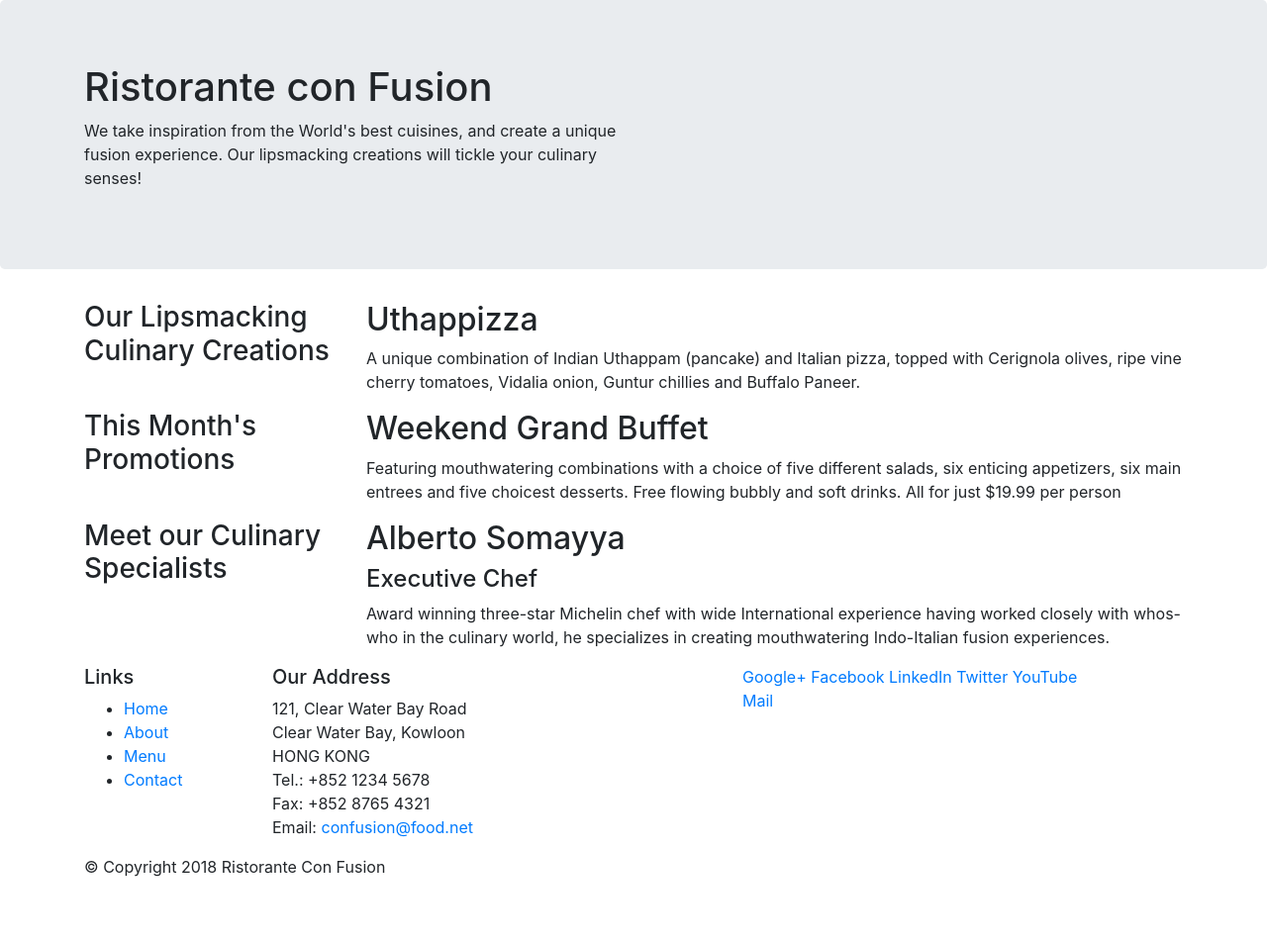
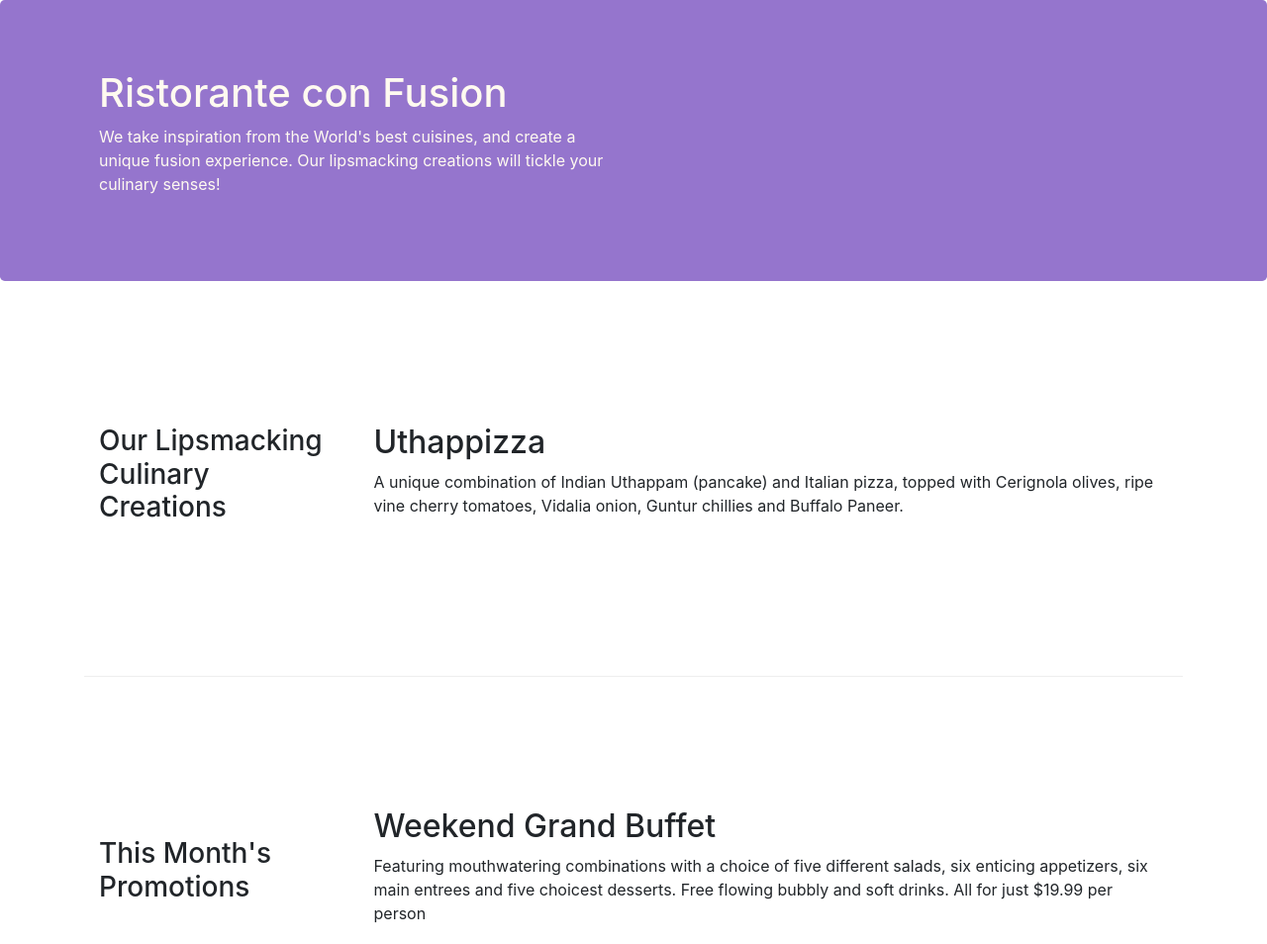
Before and after one commit to NickCampbellUCSD/full-stack-web-development-certificate, a website: page bootstrap/conFusion/index.html in a window 1280 px wide. Shown: the top 954 px of the page at 99% size. Before the commit the page ends 904 px from the top, so only its background shows below. Drawn offline with nearby package versions, Linux system fonts and the light colour scheme.

Commit message:
bootstrap grid pt 2

```diff
--- /dev/null
+++ b/bootstrap/conFusion/css/styles.css
@@ -0,0 +1,30 @@
+.row-header{
+    margin:0px auto;
+    padding:0px;
+}
+
+.row-content {
+    margin:0px auto;
+    padding: 50px 0px 50px 0px;
+    border-bottom: 1px ridge;
+    min-height:400px;
+}
+
+.footer{
+    background-color: #D1C4E9;
+    margin:0px auto;
+    padding: 20px 0px 20px 0px;
+}
+
+.jumbotron {
+    padding:70px 30px 70px 30px;
+    margin:0px auto;
+    background: #9575CD ;
+    color:floralwhite;
+}
+
+address{
+    font-size:80%;
+    margin:0px;
+    color:#0f0f0f;
+}
--- a/bootstrap/conFusion/index.html
+++ b/bootstrap/conFusion/index.html
@@ -10,6 +10,8 @@
     <!-- Bootstrap CSS -->
     <link rel="stylesheet" href="node_modules/bootstrap/dist/css/bootstrap.min.css">
 
+    <link href="css/styles.css" rel="stylesheet">
+
     <title>Ristorante Con Fusion</title>
 </head>
 
@@ -17,7 +19,7 @@
 
     <header class="jumbotron">
         <div class="container">
-            <div class="row">
+            <div class="row row-header">
                 <div class="col-12 col-sm-6">
                     <h1>Ristorante con Fusion</h1>
                     <p>We take inspiration from the World's best cuisines, and create a unique fusion experience. Our lipsmacking creations will tickle your culinary senses!</p>
@@ -29,7 +31,7 @@
     </header>
 
     <div class="container">
-        <div class="row">
+        <div class="row row-content align-items-center">
             <div class="col-12 col-sm-4 col-md-3">
                 <h3>Our Lipsmacking Culinary Creations</h3>
             </div>
@@ -40,7 +42,7 @@
         </div>
 
 
-        <div class="row">
+        <div class="row row-content align-items-center">
             <div class="col-12 col-sm-4 col-md-3">
                 <h3>This Month's Promotions</h3>
             </div>
@@ -50,7 +52,7 @@
             </div>
         </div>
 
-        <div class="row">
+        <div class="row row-content align-items-center">
             <div class="col-12 col-sm-4 col-md-3">
                 <h3>Meet our Culinary Specialists</h3>
             </div>
@@ -62,12 +64,12 @@
         </div>
     </div>
 
-    <footer>
+    <footer class="footer">
         <div class="container">
             <div class="row">
                 <div class="col-4 col-sm-2">
                     <h5>Links</h5>
-                    <ul>
+                    <ul class="list-unstyled">
                         <li><a href="#">Home</a></li>
                         <li><a href="#">About</a></li>
                         <li><a href="#">Menu</a></li>
@@ -85,8 +87,8 @@
 		              Email: <a href="mailto:confusion@food.net">confusion@food.net</a>
 		           </address>
                 </div>
-                <div class="col-12 col-sm-4">
-                    <div>
+                <div class="col-12 col-sm-4 align-self-center">
+                    <div class="text-center">
                         <a href="http://google.com/+">Google+</a>
                         <a href="http://www.facebook.com/profile.php?id=">Facebook</a>
                         <a href="http://www.linkedin.com/in/">LinkedIn</a>
@@ -96,7 +98,7 @@
                     </div>
                 </div>
            </div>
-           <div class="row">
+           <div class="row justify-content-center">
                 <div class="col-auto">
                     <p>© Copyright 2018 Ristorante Con Fusion</p>
                 </div>
--- /dev/null
+++ b/bootstrap/conFusion/styles.css
@@ -0,0 +1,30 @@
+.row-header{
+    margin:0px auto;
+    padding:0px;
+}
+
+.row-content {
+    margin:0px auto;
+    padding: 50px 0px 50px 0px;
+    border-bottom: 1px ridge;
+    min-height:400px;
+}
+
+.footer{
+    background-color: #D1C4E9;
+    margin:0px auto;
+    padding: 20px 0px 20px 0px;
+}
+
+.jumbotron {
+    padding:70px 30px 70px 30px;
+    margin:0px auto;
+    background: #9575CD ;
+    color:floralwhite;
+}
+
+address{
+    font-size:80%;
+    margin:0px;
+    color:#0f0f0f;
+}
```
